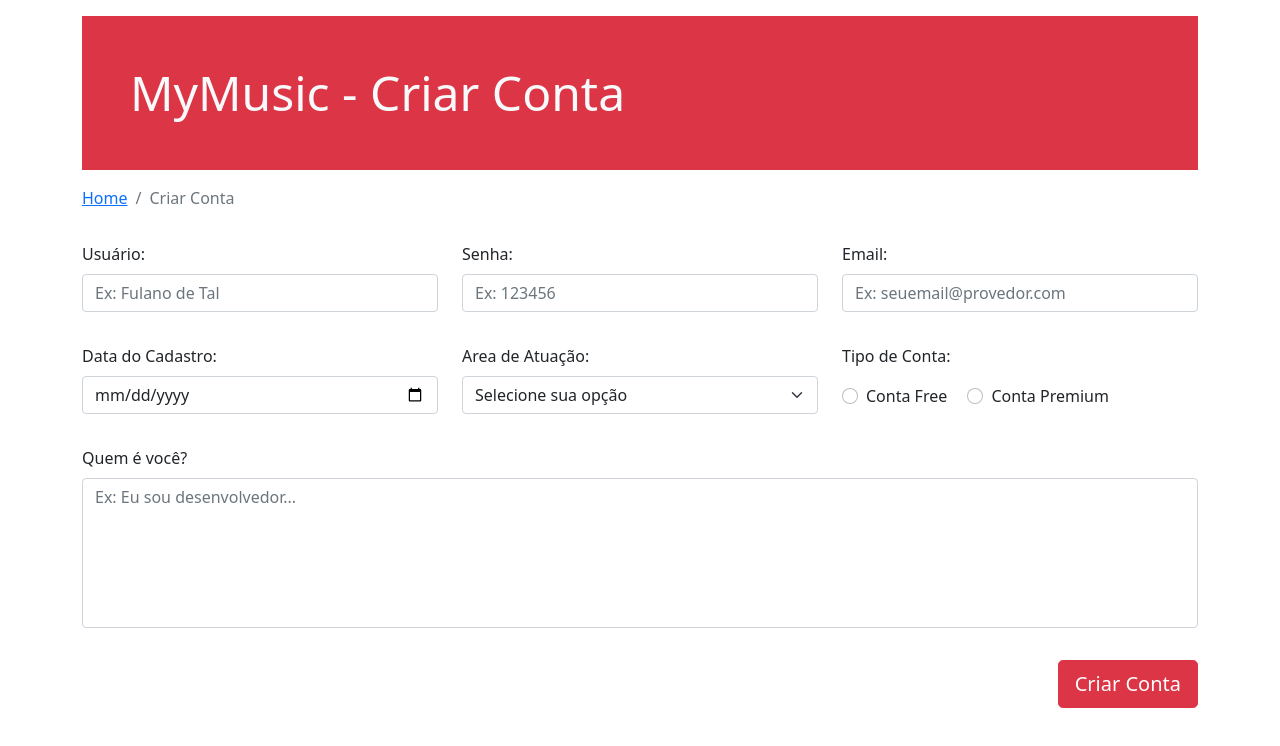
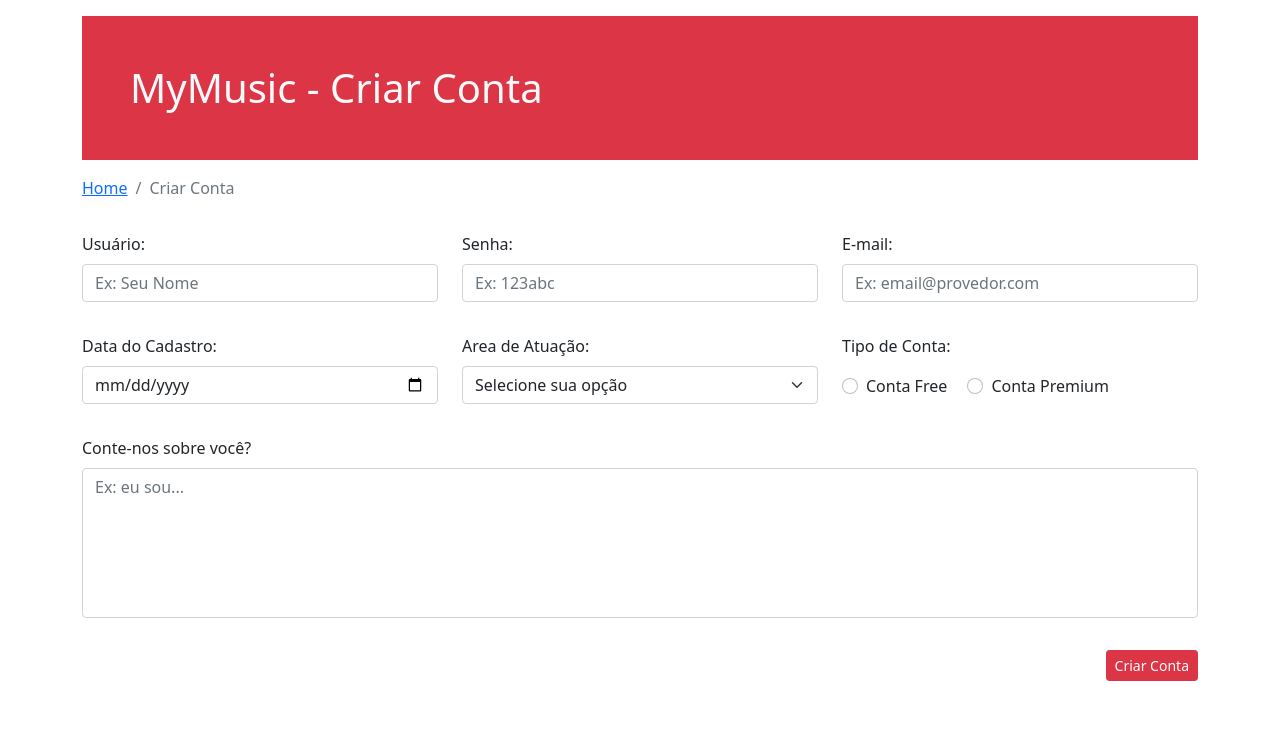
Before and after one commit to ivandesiqueira/Aula-Front, a plain HTML site: page conta.html in a window 1280 px wide. Drawn offline with nearby package versions, Linux system fonts and the light colour scheme.

Commit message:
Alteração Tamanho dos Botões

```diff
--- a/conta.html
+++ b/conta.html
@@ -27,7 +27,7 @@
 <body>
     <div class="container">
 
-        <h1 class="bg-danger my-3 p-5 text-light display-5">MyMusic - Criar Conta</h1>
+        <h1 class="bg-danger my-3 p-5 text-light display-6">MyMusic - Criar Conta</h1>
 
         <nav aria-label="breadcrumb">
             <ol class="breadcrumb">
@@ -43,20 +43,20 @@
                 <!-- campo nome -->
                 <div class="col-md-4 my-3">
                     <label for="user" class="form-label">Usuário:</label>
-                    <input type="text" name="user" id="user" class="form-control" placeholder="Ex: Fulano de Tal"
+                    <input type="text" name="user" id="user" class="form-control" placeholder="Ex: Seu Nome"
                         maxlength="20" minlength="8" required>
                 </div>
 
                 <div class="col-md-4 my-3">
                     <label for="senha" class="form-label">Senha:</label>
-                    <input type="password" name="senha" id="senha" class="form-control" placeholder="Ex: 123456"
+                    <input type="password" name="senha" id="senha" class="form-control" placeholder="Ex: 123abc"
                         minlength="8" maxlength="20" required>
                 </div>
 
                 <div class="col-md-4 my-3">
-                    <label for="email" class="form-label">Email:</label>
+                    <label for="email" class="form-label">E-mail:</label>
                     <input type="email" name="email" id="email" class="form-control"
-                        placeholder="Ex: seuemail@provedor.com" minlength="8" maxlength="20" required>
+                        placeholder="Ex: email@provedor.com" minlength="8" maxlength="20" required>
                 </div>
 
                 <div class="col-md-4 my-3">
@@ -71,6 +71,8 @@
                         <option value="1">Desenvolvimento</option>
                         <option value="2">Banco de Dados</option>
                         <option value="3">DevOps</option>
+                        <option value="3">Java</option>
+                        <option value="3">PHP</option>
                     </select>
                 </div>
 
@@ -91,13 +93,13 @@
                 </div>
 
                 <div class="col-12 my-3">
-                    <label for="mensagem" class="form-label">Quem é você?</label>
+                    <label for="mensagem" class="form-label">Conte-nos sobre você?</label>
                     <textarea name="mensagem" id="mensagem" class="form-control"
-                        placeholder="Ex: Eu sou desenvolvedor..."></textarea>
+                        placeholder="Ex: eu sou..."></textarea>
                 </div>
 
                 <div class="my-3 d-flex justify-content-end">
-                    <button type="submit" class="btn btn-danger btn-lg">Criar Conta</button>
+                    <button type="submit" class="btn btn-danger btn-sm">Criar Conta</button>
                 </div>
             </div>
         </form>
```
Also changed, not shown: index.html (+2 -3 lines).
